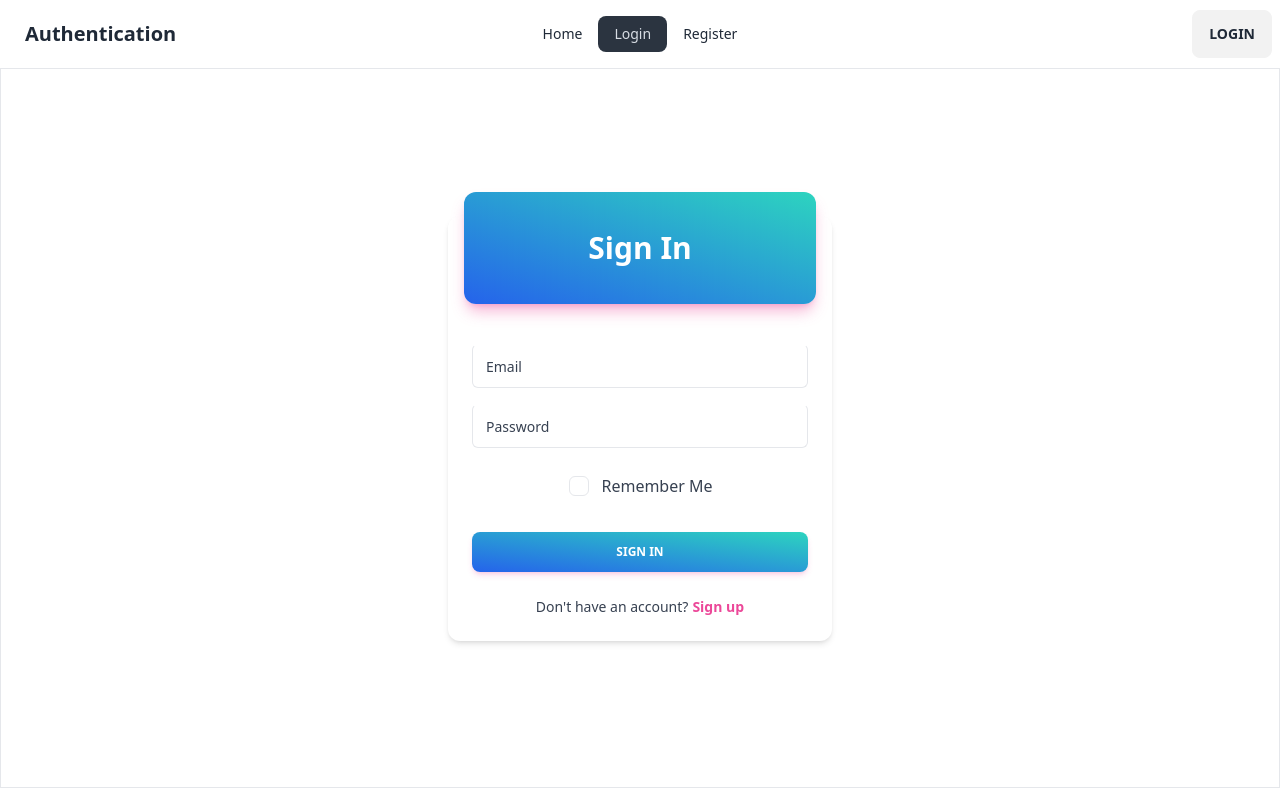
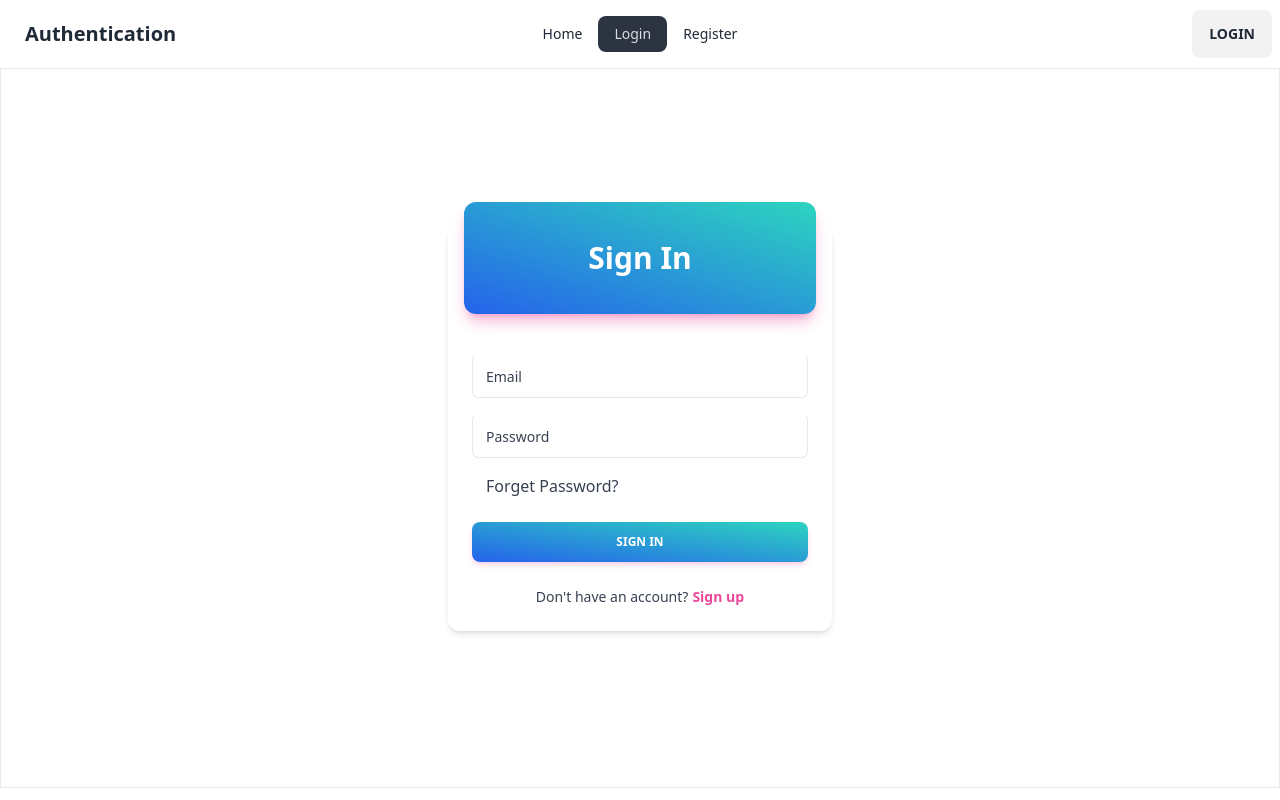
Before and after one commit to omarjafor/User-EmailPass-Auth, a React (Vite) app: page /login in a window 1280 px wide. Built offline with nearby package versions, Linux system fonts and the light colour scheme.

Commit message:
forget password

```diff
--- a/src/Components/Login/Login.jsx
+++ b/src/Components/Login/Login.jsx
@@ -55,40 +55,8 @@ const Login = () => {
                             </label>
                         </div>
                         <div className="-ml-2.5">
-                            <div className="inline-flex items-center">
-                                <label
-                                    className="relative flex cursor-pointer items-center rounded-full p-3"
-                                    htmlFor="checkbox"
-                                    data-ripple-dark="true"
-                                >
-                                    <input
-                                        type="checkbox"
-                                        className="before:content[''] peer relative h-5 w-5 cursor-pointer appearance-none rounded-md border border-blue-gray-200 transition-all before:absolute before:top-2/4 before:left-2/4 before:block before:h-12 before:w-12 before:-translate-y-2/4 before:-translate-x-2/4 before:rounded-full before:bg-blue-gray-500 before:opacity-0 before:transition-opacity checked:border-pink-500 checked:bg-pink-500 checked:before:bg-pink-500 hover:before:opacity-10"
-                                        id="checkbox"
-                                    />
-                                    <span className="pointer-events-none absolute top-2/4 left-2/4 -translate-y-2/4 -translate-x-2/4 text-white opacity-0 transition-opacity peer-checked:opacity-100">
-                                        <svg
-                                            xmlns="http://www.w3.org/2000/svg"
-                                            className="h-3.5 w-3.5"
-                                            viewBox="0 0 20 20"
-                                            fill="currentColor"
-                                            stroke="currentColor"
-                                            strokeWidth="1"
-                                        >
-                                            <path
-                                                fillRule="evenodd"
-                                                d="M16.707 5.293a1 1 0 010 1.414l-8 8a1 1 0 01-1.414 0l-4-4a1 1 0 011.414-1.414L8 12.586l7.293-7.293a1 1 0 011.414 0z"
-                                                clipRule="evenodd"
-                                            ></path>
-                                        </svg>
-                                    </span>
-                                </label>
-                                <label
-                                    className="mt-px cursor-pointer select-none font-light text-gray-700"
-                                    htmlFor="checkbox"
-                                >
-                                    Remember Me
-                                </label>
+                            <div className="text-left ml-6">
+                                <p>Forget Password?</p>
                             </div>
                         </div>
                     </div>
```
